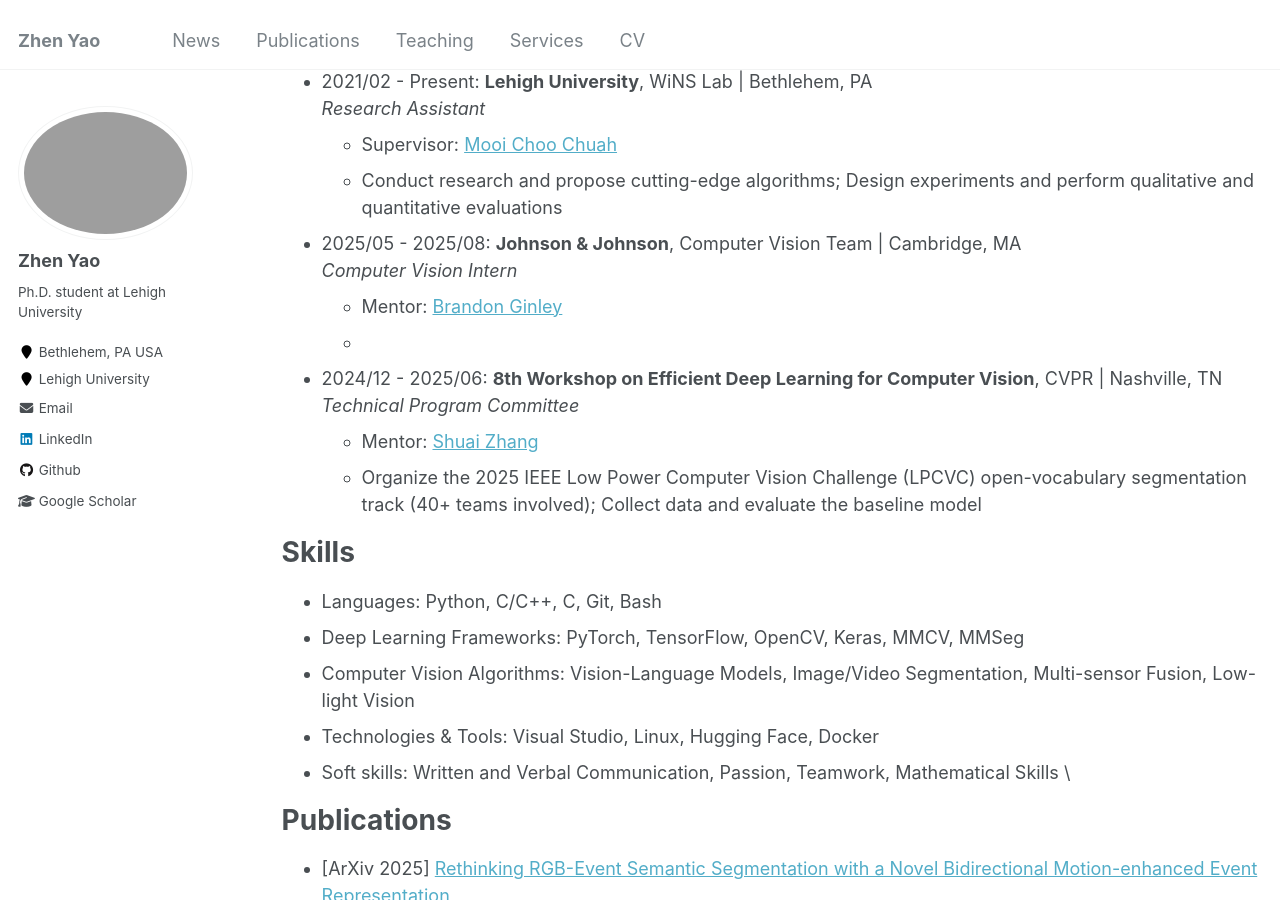
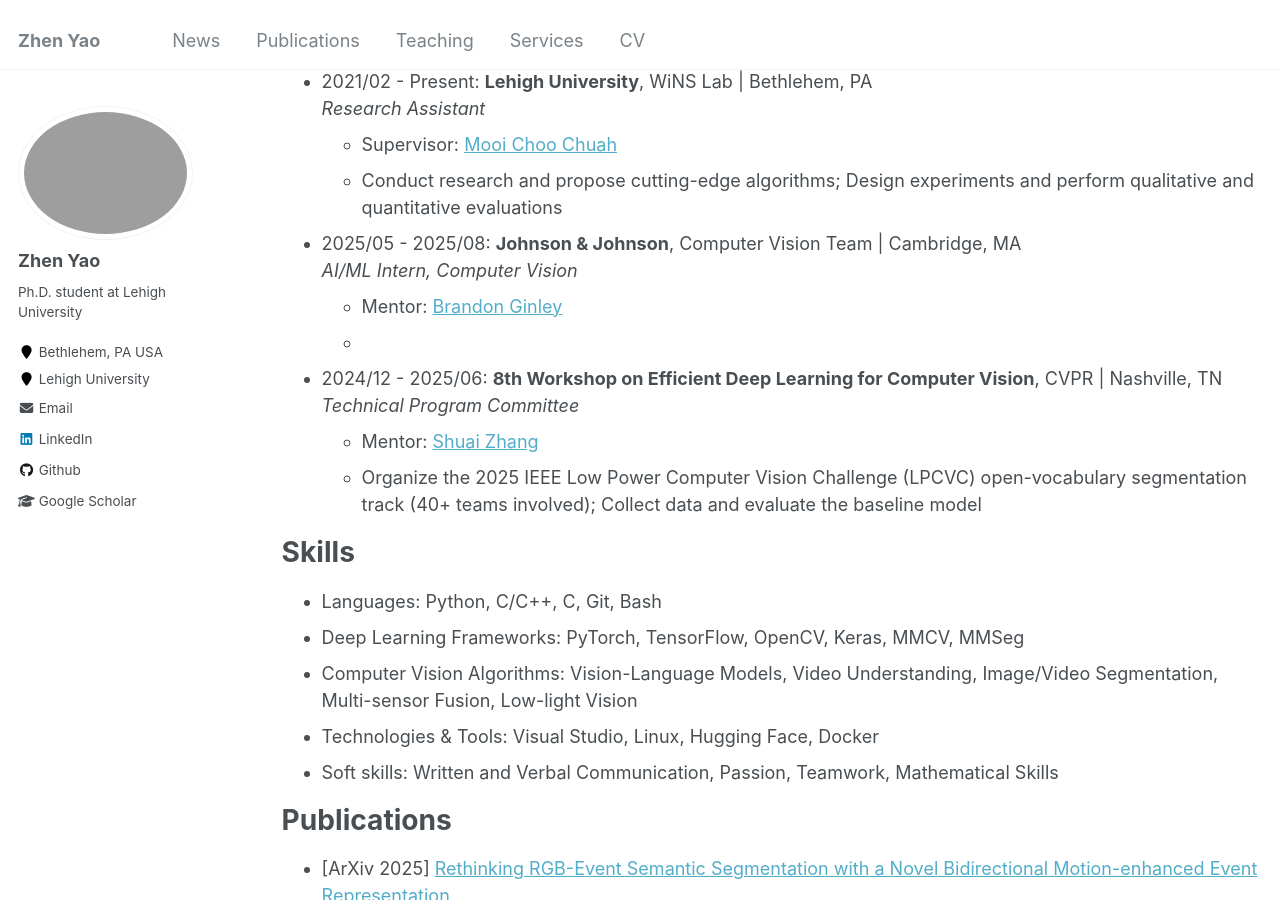
Before and after one commit to zyaocoder/zyaocoder.github.io, a Jekyll site: the page built from _pages/cv.md, in a window 1280 px wide and 900 px high, scrolled down 301 px. Built offline with Jekyll 4.4.1, drawn with Linux system fonts in a browser that asks for light colours.

Commit message:
Update cv.md

```diff
--- a/_pages/cv.md
+++ b/_pages/cv.md
@@ -23,7 +23,7 @@
   * Conduct research and propose cutting-edge algorithms; Design experiments and perform qualitative and quantitative evaluations
 
 * 2025/05 - 2025/08: **Johnson & Johnson**, Computer Vision Team | Cambridge, MA \\
-  *Computer Vision Intern*
+  *AI/ML Intern, Computer Vision*
   * Mentor: [Brandon Ginley](https://scholar.google.com/citations?user=UDz46zwAAAAJ&hl=en)
   *
 
@@ -36,9 +36,9 @@
 ======
 * Languages: Python, C/C++, C, Git, Bash
 * Deep Learning Frameworks: PyTorch, TensorFlow, OpenCV, Keras, MMCV, MMSeg
-* Computer Vision Algorithms: Vision-Language Models, Image/Video Segmentation, Multi-sensor Fusion, Low-light Vision
+* Computer Vision Algorithms: Vision-Language Models, Video Understanding, Image/Video Segmentation, Multi-sensor Fusion, Low-light Vision
 * Technologies & Tools: Visual Studio, Linux, Hugging Face, Docker
-* Soft skills: Written and Verbal Communication, Passion, Teamwork, Mathematical Skills \\
+* Soft skills: Written and Verbal Communication, Passion, Teamwork, Mathematical Skills
 
 Publications
 ======
```
